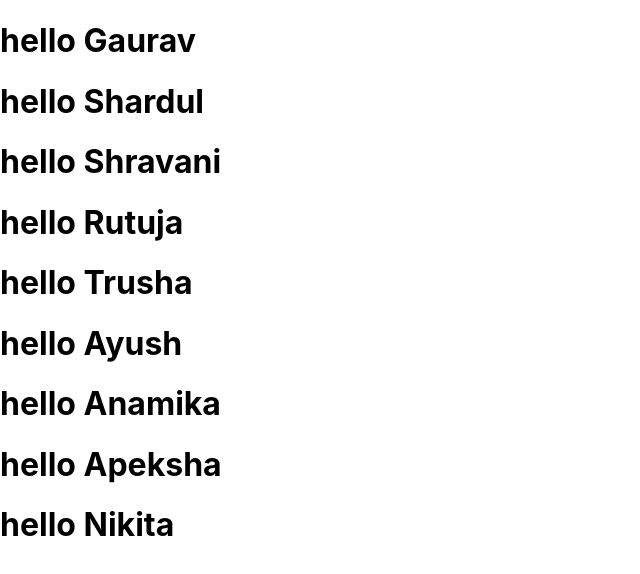
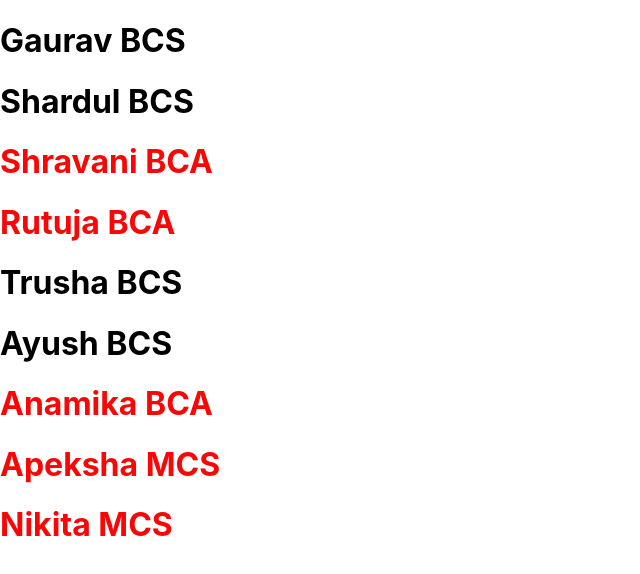
Before and after one commit to GauravPawar1256/third-project, a React (Create React App) app: page / in a window 1280 px wide. Shown: the top 574 px of the page, without its empty margins (0-640 px from the left). Built offline with nearby package versions, Linux system fonts and the light colour scheme.

Commit message:
department sorting

```diff
--- a/src/App.css
+++ b/src/App.css
@@ -1,4 +1,4 @@
 .color{
-  background-color: black;
-  color: white;
+
+color: rgb(249, 6, 6);
 }
--- a/src/App.js
+++ b/src/App.js
@@ -1,13 +1,32 @@
 import React from "react";
-import Greetings from "./Greetings";
+import GreetingsBCS from "./GreetingsBCS";
+import GreetingsBCA from "./GreetingsBCA";
 
 export default function App() {
-  const student=[
-    'Gaurav','Shardul','Shravani','Rutuja','Trusha','Ayush','Anamika','Apeksha','Nikita',
+  const student = [
+    { name: 'Gaurav', department: 'BCS' },
+    { name: 'Shardul', department: 'BCS' },
+    { name: 'Shravani', department: 'BCA' },
+    { name: 'Rutuja', department: 'BCA' },
+    { name: 'Trusha', department: 'BCS' },
+    { name: 'Ayush', department: 'BCS' },
+    { name: 'Anamika', department: 'BCA' },
+    { name: 'Apeksha', department: 'MCS' },
+    { name: 'Nikita', department: 'MCS' },
   ];
+
   return (
     <div>
-     <Greetings Name={student}/>
+      {student.map((singleElement) => (
+        <div>
+          {singleElement.department === "BCS" ?
+            <GreetingsBCS Name={singleElement.name} department={singleElement.department}/>
+           :
+            <GreetingsBCA Name={singleElement.name} department={singleElement.department} />
+
+      }
+        </div>
+      ))}
     </div>
   );
 }
--- a/src/Greetings.js
+++ /dev/null
@@ -1,12 +0,0 @@
-import React from "react";
-
-function Greetings(props) {
-
-  return (
-    props.Name.map((singleElement)=>{
-        return <h1> hello {singleElement}</h1>
-    })
-  );
-}
-
-export default Greetings;
--- /dev/null
+++ b/src/GreetingsBCA.js
@@ -0,0 +1,8 @@
+import React from "react";
+import './App.css';
+function GreetingsBCA(props) {
+  return <h1 className="color">{props.Name} {props.department}</h1>;
+
+}
+
+export default GreetingsBCA;
--- /dev/null
+++ b/src/GreetingsBCS.js
@@ -0,0 +1,7 @@
+import React from "react";
+
+function GreetingsBCS(props) {
+  return <h1> {props.Name} {props.department}</h1>;
+}
+
+export default GreetingsBCS;
```
